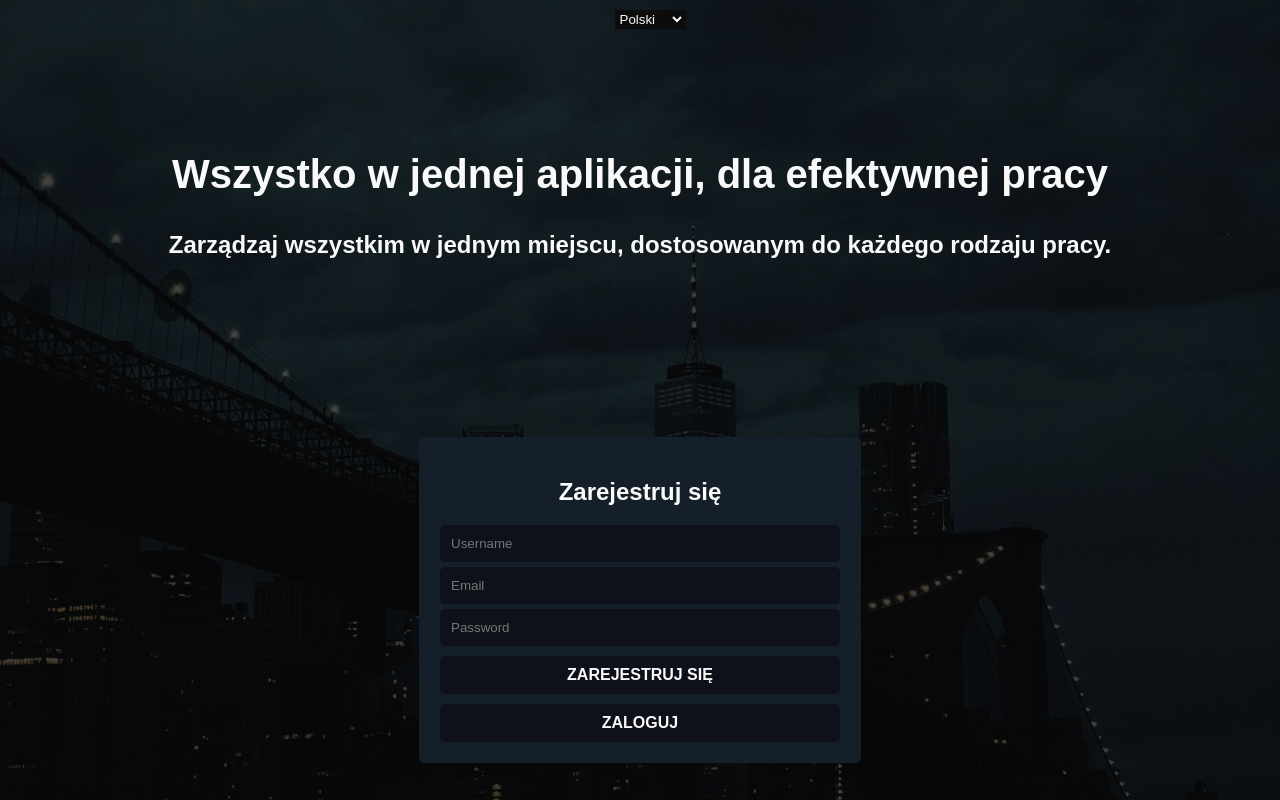
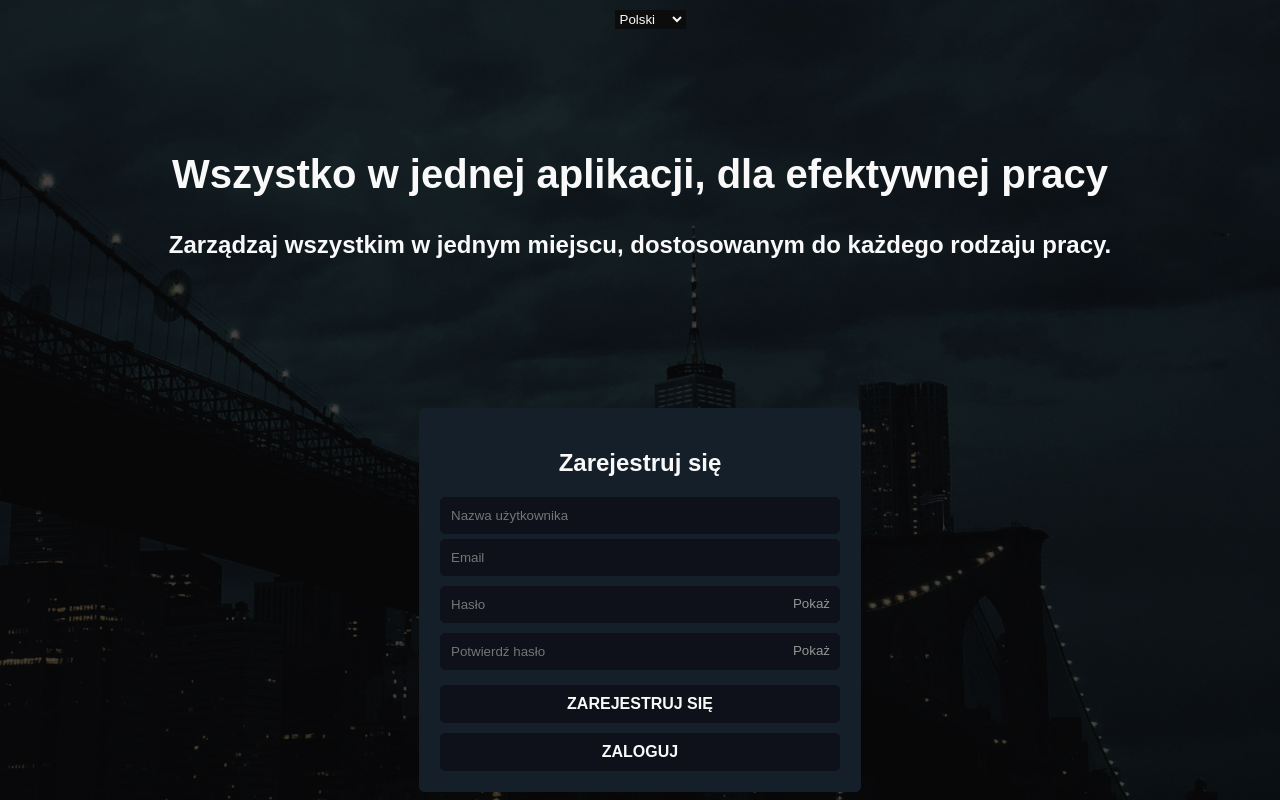
Before and after one commit to traetor/johnny-systems, a React app: page /register in a window 1280 px wide. Built offline with nearby package versions, Linux system fonts and the light colour scheme; no server answers.

Commit message:
validation register

```diff
--- a/src/components/Auth/Login.js
+++ b/src/components/Auth/Login.js
@@ -65,14 +65,14 @@ function Login({ language }) {
                             <h2>{texts[language].login}</h2>
                             <input
                                 type="email"
-                                placeholder={'Email'}
+                                placeholder={texts[language].email}
                                 value={email}
                                 onChange={(e) => setEmail(e.target.value)}
                             />
                             <div className="password-container">
                                 <input
                                     type={showPassword ? 'text' : 'password'}
-                                    placeholder={'Hasło'}
+                                    placeholder={texts[language].password}
                                     value={password}
                                     onChange={(e) => setPassword(e.target.value)}
                                 />
--- a/src/components/Auth/Register.js
+++ b/src/components/Auth/Register.js
@@ -2,7 +2,7 @@ import React, { useState } from 'react';
 import axios from 'axios';
 import './Auth.scss';
 import API_URL from '../../apiConfig';
-import ActivationInfo from '../ActivationInfo/ActivationInfo'; // Import ActivationInfo
+import ActivationInfo from '../ActivationInfo/ActivationInfo';
 import { useNavigate } from 'react-router-dom';
 import Welcome from "../Welcome/Welcome";
 import texts from "../../texts";
@@ -11,33 +11,57 @@ function Register({ language }) {
     const [username, setUsername] = useState('');
     const [email, setEmail] = useState('');
     const [password, setPassword] = useState('');
+    const [confirmPassword, setConfirmPassword] = useState('');
     const [error, setError] = useState('');
-    const [registered, setRegistered] = useState(false); // State to manage registration status
+    const [registered, setRegistered] = useState(false);
+    const [showPassword, setShowPassword] = useState(false);
+    const [showConfirmPassword, setShowConfirmPassword] = useState(false);
     const navigate = useNavigate();
 
     const handleSubmit = async (e) => {
         e.preventDefault();
 
-        // Prosta walidacja
-        if (!username || !email || !password) {
+        if (!username || !email || !password || !confirmPassword) {
             setError('Proszę wypełnić wszystkie pola formularza');
             return;
         }
 
-        // Walidacja adresu email
         const emailRegex = /^[^\s@]+@[^\s@]+\.[^\s@]+$/;
         if (!emailRegex.test(email)) {
             setError('Proszę podać poprawny adres email');
             return;
         }
 
+        if (password.length < 8) {
+            setError('Hasło powinno mieć co najmniej 8 znaków');
+            return;
+        }
+
+        if (!/[!@#$%^&*(),.?":{}|<>]/.test(password)) {
+            setError('Hasło powinno zawierać co najmniej jeden znak specjalny');
+            return;
+        }
+
+        if (password !== confirmPassword) {
+            setError('Potwierdzenie hasła nie pasuje do hasła');
+            return;
+        }
+
         try {
             await axios.post(`${API_URL}/auth/register`, { username, email, password });
-            setRegistered(true); // Set registration status to true on successful registration
+            setRegistered(true);
         } catch (error) {
-            console.error('Register error', error);
+            console.error('Błąd rejestracji', error);
             setError('Błąd podczas rejestracji. Proszę spróbować ponownie później.');
         }
+    };
+
+    const toggleShowPassword = () => {
+        setShowPassword(!showPassword);
+    };
+
+    const toggleShowConfirmPassword = () => {
+        setShowConfirmPassword(!showConfirmPassword);
     };
 
     return (
@@ -53,22 +77,38 @@ function Register({ language }) {
                                 <h2>{texts[language].register}</h2>
                                 <input
                                     type="text"
-                                    placeholder="Username"
+                                    placeholder={texts[language].username}
                                     value={username}
                                     onChange={(e) => setUsername(e.target.value)}
                                 />
                                 <input
                                     type="email"
-                                    placeholder="Email"
+                                    placeholder={texts[language].email}
                                     value={email}
                                     onChange={(e) => setEmail(e.target.value)}
                                 />
-                                <input
-                                    type="password"
-                                    placeholder="Password"
-                                    value={password}
-                                    onChange={(e) => setPassword(e.target.value)}
-                                />
+                                <div className="password-container">
+                                    <input
+                                        type={showPassword ? 'text' : 'password'}
+                                        placeholder={texts[language].password}
+                                        value={password}
+                                        onChange={(e) => setPassword(e.target.value)}
+                                    />
+                                    <button type="button" onClick={toggleShowPassword}>
+                                        {showPassword ? 'Ukryj' : 'Pokaż'}
+                                    </button>
+                                </div>
+                                <div className="password-container">
+                                    <input
+                                        type={showConfirmPassword ? 'text' : 'password'}
+                                        placeholder={texts[language].confirmPassword}
+                                        value={confirmPassword}
+                                        onChange={(e) => setConfirmPassword(e.target.value)}
+                                    />
+                                    <button type="button" onClick={toggleShowConfirmPassword}>
+                                        {showConfirmPassword ? 'Ukryj' : 'Pokaż'}
+                                    </button>
+                                </div>
                                 <button className="button primary" type="submit">{texts[language].register}</button>
                                 {error && <p className="error-message">{error}</p>}
                             </form>
--- a/src/texts.js
+++ b/src/texts.js
@@ -16,7 +16,11 @@ const texts = {
         accountNotActivated: 'Konto nie jest aktywowane. Sprawdź swój email, aby aktywować konto.',
         userNotFound: 'Użytkownik nie został znaleziony',
         accountActivation: 'Aktywacja konta',
-        activationInfoMessage: 'Twoje konto zostało zarejestrowane. Sprawdź swoją skrzynkę pocztową, aby aktywować konto.'
+        activationInfoMessage: 'Twoje konto zostało zarejestrowane. Sprawdź swoją skrzynkę pocztową, aby aktywować konto.',
+        username: 'Nazwa użytkownika',
+        email: 'Email',
+        password: 'Hasło',
+        confirmPassword: 'Potwierdź hasło'
     },
     en: {
         tasks: 'Tasks',
@@ -35,7 +39,11 @@ const texts = {
         accountNotActivated: 'Account is not activated. Please check your email for activation link.',
         userNotFound: 'User not found',
         accountActivation: 'Account Activation',
-        activationInfoMessage: 'Your account has been registered. Please check your email to activate your account.'
+        activationInfoMessage: 'Your account has been registered. Please check your email to activate your account.',
+        username: 'Username',
+        email: 'Email',
+        password: 'Password',
+        confirmPassword: 'Confirm Password'
     },
     de: {
         tasks: 'Aufgaben',
@@ -54,7 +62,11 @@ const texts = {
         accountNotActivated: 'Konto ist nicht aktiviert. Bitte überprüfen Sie Ihre E-Mail für den Aktivierungslink.',
         userNotFound: 'Benutzer nicht gefunden',
         accountActivation: 'Kontoaktivierung',
-        activationInfoMessage: 'Ihr Konto wurde registriert. Bitte überprüfen Sie Ihre E-Mail, um Ihr Konto zu aktivieren.'
+        activationInfoMessage: 'Ihr Konto wurde registriert. Bitte überprüfen Sie Ihre E-Mail, um Ihr Konto zu aktivieren.',
+        username: 'Benutzername',
+        email: 'E-Mail',
+        password: 'Passwort',
+        confirmPassword: 'Passwort bestätigen'
     },
 };
 
```
